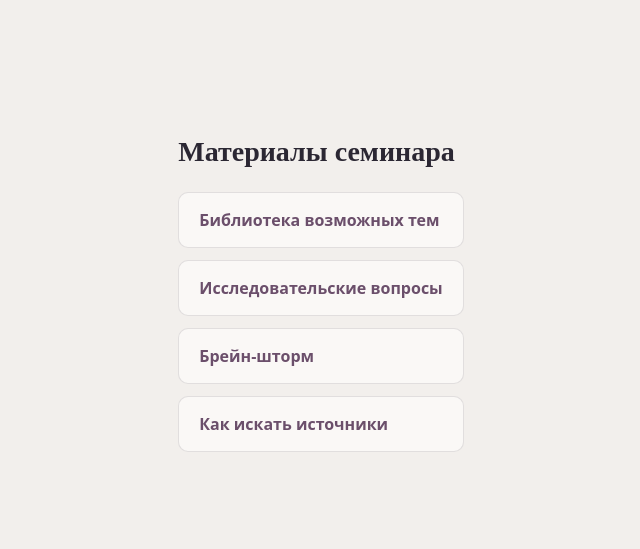
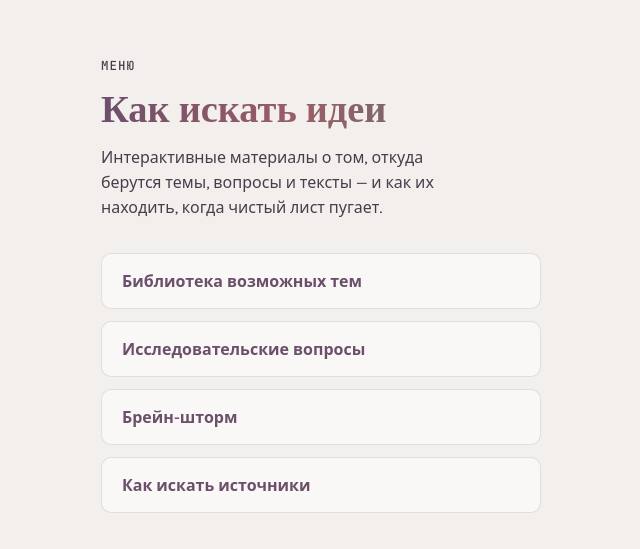
Before and after one commit to konyaginaan/Seminar, a plain HTML site: page index.html in a window 1280 px wide. Shown: the part 109-658 px from the top of the page, without its empty margins (319-959 px from the left). Drawn offline with nearby package versions, Linux system fonts and the light colour scheme.

Commit message:
Отвязали сайт от концепции семинара: убрали упоминания «раздатки» и «семинара», ввели единый бренд «Как искать идеи», нумерация «часть N» заменена на «шаг N», обновлено главное меню

```diff
--- a/index.html
+++ b/index.html
@@ -3,48 +3,91 @@
 <head>
 <meta charset="UTF-8">
 <meta name="viewport" content="width=device-width, initial-scale=1.0">
-<title>Seminar</title>
+<title>Как искать идеи</title>
+<link rel="preconnect" href="https://fonts.googleapis.com">
+<link rel="preconnect" href="https://fonts.gstatic.com" crossorigin>
+<link href="https://fonts.googleapis.com/css2?family=Cormorant+Garamond:ital,wght@0,500;0,600;1,500&family=Karla:wght@400;500;600;700&family=JetBrains+Mono:wght@400;500&display=swap" rel="stylesheet">
 <style>
+  :root{
+    --mist:#F2EFEC;
+    --paper:#FAF8F6;
+    --ink:#2B2733;
+    --ink-soft:#453F4C;
+    --plum:#6B4F6B;
+    --rose-ink:#9C5D66;
+    --teal-ink:#4C766D;
+    --line:rgba(43,39,51,0.12);
+  }
+  *{ box-sizing:border-box; }
   body{
     margin:0;
-    background:#F2EFEC;
-    color:#2B2733;
+    background:var(--mist);
+    color:var(--ink);
     font-family:'Karla', system-ui, sans-serif;
     display:flex;
     align-items:center;
     justify-content:center;
     min-height:100vh;
+    padding:24px;
   }
   .card{
-    max-width:420px;
-    padding:32px;
+    max-width:440px;
+    width:100%;
+  }
+  .kicker{
+    font-family:'JetBrains Mono', monospace;
+    font-size:12.5px;
+    font-weight:500;
+    letter-spacing:0.08em;
+    text-transform:uppercase;
+    color:var(--ink-soft);
+    margin:0 0 14px;
   }
   h1{
     font-family:'Cormorant Garamond', serif;
-    font-size:28px;
-    margin-bottom:24px;
+    font-weight:600;
+    font-size:2.4rem;
+    line-height:1.15;
+    margin:0 0 14px;
+    background:linear-gradient(100deg, var(--plum) 0%, var(--rose-ink) 45%, var(--teal-ink) 100%);
+    -webkit-background-clip:text;
+    background-clip:text;
+    -webkit-text-fill-color:transparent;
+    color:var(--plum);
   }
-  a{
+  .subtitle{
+    font-size:1rem;
+    color:var(--ink-soft);
+    margin:0 0 32px;
+    line-height:1.55;
+    max-width:40ch;
+  }
+  .menu a{
     display:block;
     padding:16px 20px;
     margin-bottom:12px;
-    background:#FAF8F6;
-    border:1px solid rgba(43,39,51,0.12);
+    background:var(--paper);
+    border:1px solid var(--line);
     border-radius:10px;
-    color:#6B4F6B;
+    color:var(--plum);
     text-decoration:none;
     font-weight:600;
+    transition:border-color .2s ease, box-shadow .2s ease;
   }
-  a:hover{ background:#eee; }
+  .menu a:hover{ border-color:var(--plum); box-shadow:0 2px 14px rgba(43,39,51,0.06); }
 </style>
 </head>
 <body>
   <div class="card">
-    <h1>Материалы семинара</h1>
-    <a href="biblioteka-vozmozhnyh-tem.html">Библиотека возможных тем</a>
-    <a href="issledovatelskiy-vopros.html">Исследовательские вопросы</a>
-    <a href="tablitsa-slov.html">Брейн-шторм</a>
-    <a href="kak-iskat-istochniki.html">Как искать источники</a>
+    <p class="kicker">Меню</p>
+    <h1>Как искать идеи</h1>
+    <p class="subtitle">Интерактивные материалы о том, откуда берутся темы, вопросы и тексты — и как их находить, когда чистый лист пугает.</p>
+    <div class="menu">
+      <a href="biblioteka-vozmozhnyh-tem.html">Библиотека возможных тем</a>
+      <a href="issledovatelskiy-vopros.html">Исследовательские вопросы</a>
+      <a href="tablitsa-slov.html">Брейн-шторм</a>
+      <a href="kak-iskat-istochniki.html">Как искать источники</a>
+    </div>
   </div>
 </body>
 </html>
```
Also changed, not shown: biblioteka-vozmozhnyh-tem.html (+12 -2 lines), issledovatelskiy-vopros.html (+4 -4 lines), kak-iskat-istochniki.html (+3 -3 lines), tablitsa-slov.html (+4 -4 lines).
